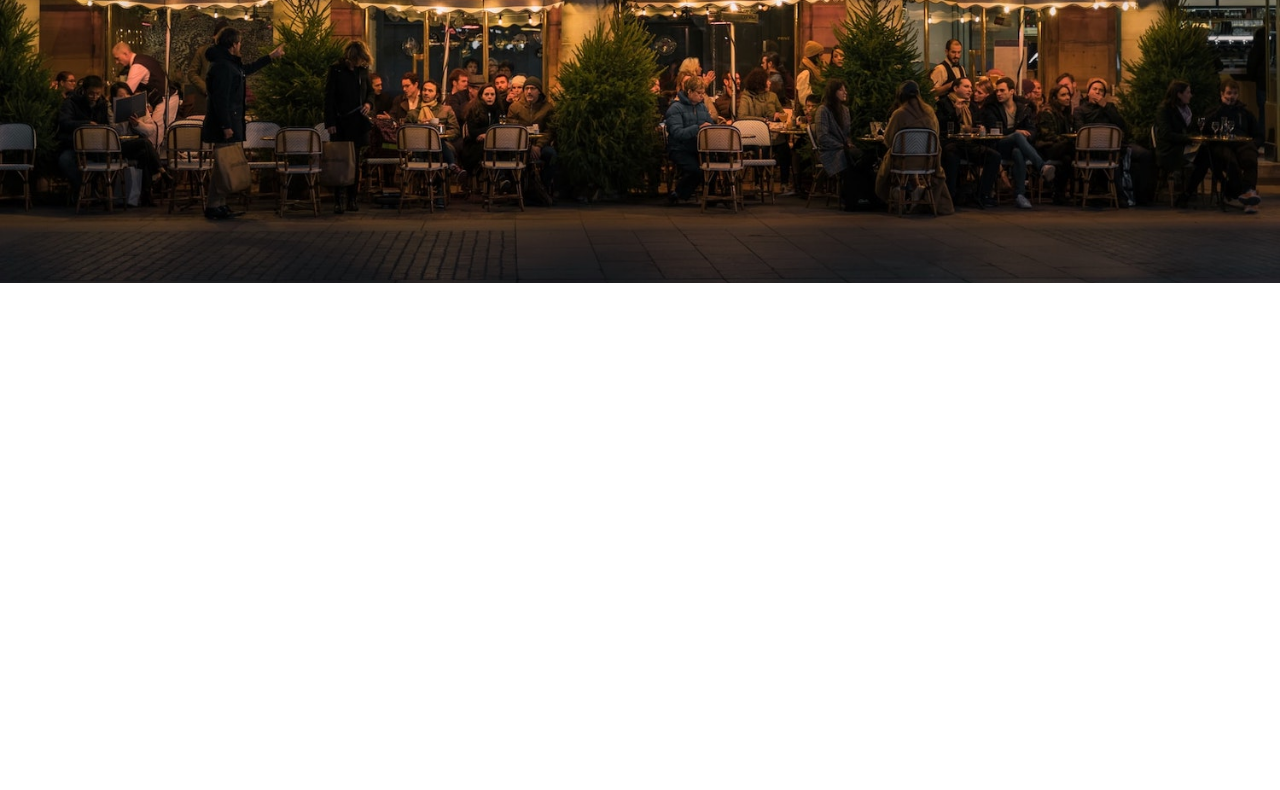
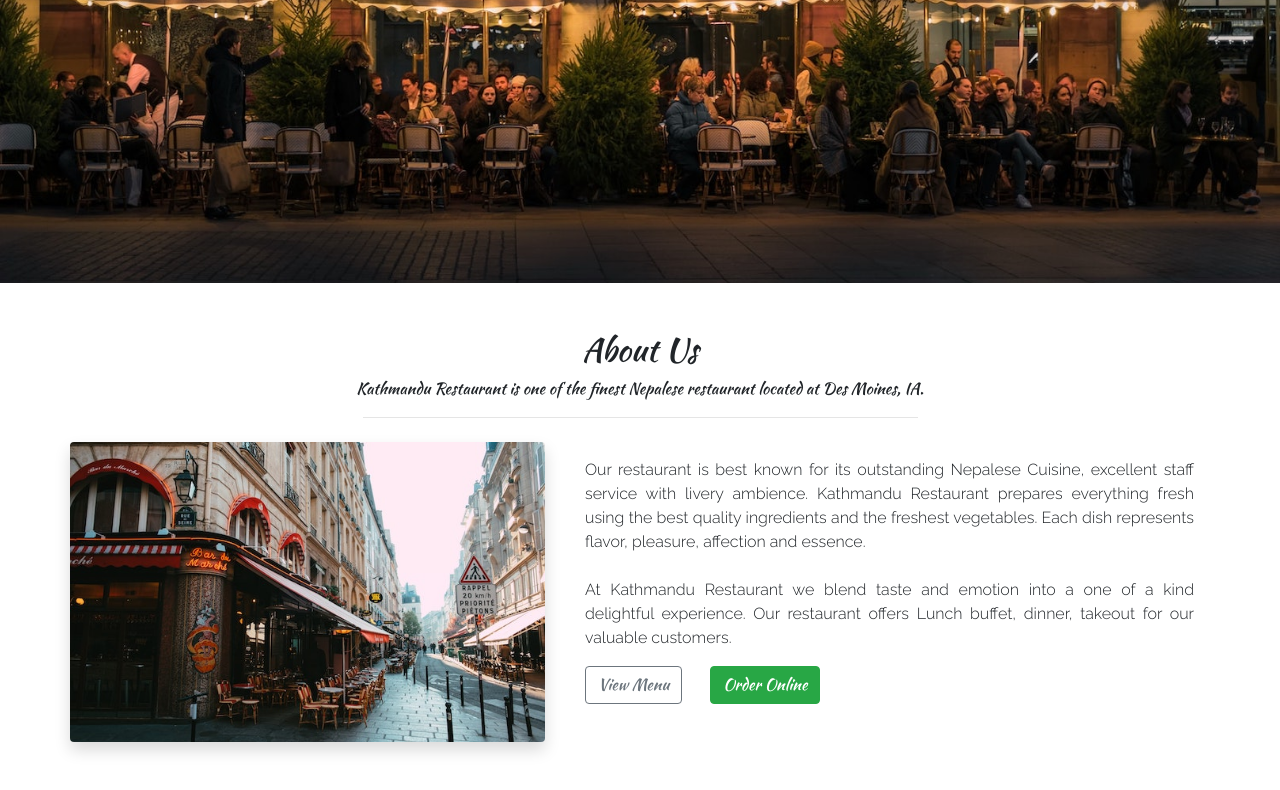
Before and after one commit to brgprojects/ktm-restaurant, a plain HTML site: page index.html in a window 1280 px wide. Shown: the part 403-1193 px from the top of the page. Before the commit the page ends 800 px from the top, so only its background shows below. Drawn offline with Linux system fonts and the light colour scheme.

Commit message:
Home about section

```diff
--- a/css/custom.css
+++ b/css/custom.css
@@ -2,13 +2,19 @@
 h1,h2,h3,h4 {
   font-family: 'Kaushan Script', cursive;
 }
-.primary-font {
+.font-primary {
   font-family: 'Kaushan Script', cursive;
 }
-
+.font-secondary {
+  font-family: 'Raleway', sans-serif;
+}
 .bg-black {
   background: #111;
 }
+.text-yellow {
+  color: yellow;
+}
+
 .navbar .navbar-brand {
   height: 70px;
 }
@@ -32,6 +38,15 @@ h1,h2,h3,h4 {
 .masthead .tagline {
   font-size: 20px;
 }
-.text-yellow {
-  color: yellow;
+
+/* about us */
+#about-us .info-img {
+  background: url("../img/about.jpg") no-repeat;
+  background-position: center;
+  background-size: cover;
+  min-height: 300px;
 }
+#about-us .info-about {
+  padding: 1rem;
+
+}
--- a/index.html
+++ b/index.html
@@ -12,6 +12,7 @@
 
     <!-- font -->
     <link href="https://fonts.googleapis.com/css2?family=Kaushan+Script&display=swap" rel="stylesheet">
+    <link href="https://fonts.googleapis.com/css2?family=Raleway:wght@300;400;600&display=swap" rel="stylesheet">
   </head>
 
   <body>
@@ -28,13 +29,13 @@
         <div class="collapse navbar-collapse" id="navbarSupportedContent">
         <ul class="navbar-nav mx-auto">
           <li class="nav-item active">
-            <a class="nav-link primary-font" href="index.html">Home</a>
+            <a class="nav-link font-primary" href="index.html">Home</a>
           </li>
           <li class="nav-item">
-            <a class="nav-link primary-font" href="about.html">About</a>
+            <a class="nav-link font-primary" href="about.html">About</a>
           </li>
           <li class="nav-item">
-            <a class="nav-link primary-font" href="contact">Contact</a>
+            <a class="nav-link font-primary" href="contact">Contact</a>
           </li>
         </ul>
       </div>
@@ -49,7 +50,7 @@
             <h1 class="hero-text text-uppercase text-white font-weight-bold">
               Kathmandu Restaurant
             </h1>
-            <p class="tagline primary-font text-yellow">
+            <p class="tagline font-primary text-yellow">
               High quality fresh ingredients | Excellent service and Friendly staff.
             </p>
             <a href="#" class="btn btn-outline-light btn-xl px-4 py-2" role="button">About</a>
@@ -60,6 +61,33 @@
     </header>
 
     <!-- about us -->
+    <section id="about-us" class="py-5">
+      <div class="container">
+        <h2 class="text-center">About Us</h2>
+        <p class="font-primary text-center">
+          Kathmandu Restaurant is one of the finest Nepalese restaurant located at Des Moines, IA.
+        </p>
+        <hr class="w-50 text-center mb-4">
+        <div class="row">
+          <div class="col-md-5 info-img shadow rounded"></div>
+          <div class="col-md-7 info-about">
+            <p class="font-secondary font-weight-light pl-4 text-justify">
+              Our restaurant is best known for its outstanding Nepalese Cuisine, excellent staff service with
+              livery ambience. Kathmandu Restaurant prepares everything fresh using the best quality
+              ingredients and the freshest vegetables. Each dish represents flavor, pleasure, affection
+              and essence.
+              <br /><br />
+              At Kathmandu Restaurant we blend taste and emotion into a one of a kind delightful experience.
+              Our restaurant offers Lunch buffet, dinner, takeout for our valuable customers.
+            </p>
+            <div class="about-actions font-primary pl-4">
+              <a href="#" role="button" class="btn btn-outline-secondary">View Menu</a>
+              <a href="#" role="button" class="btn btn-success ml-4">Order Online</a>
+            </div>
+          </div>
+        </div>
+      </div>
+    </section>
 
     <!-- gallery -->
 
```
Also changed, not shown: img/about.jpg (added).
